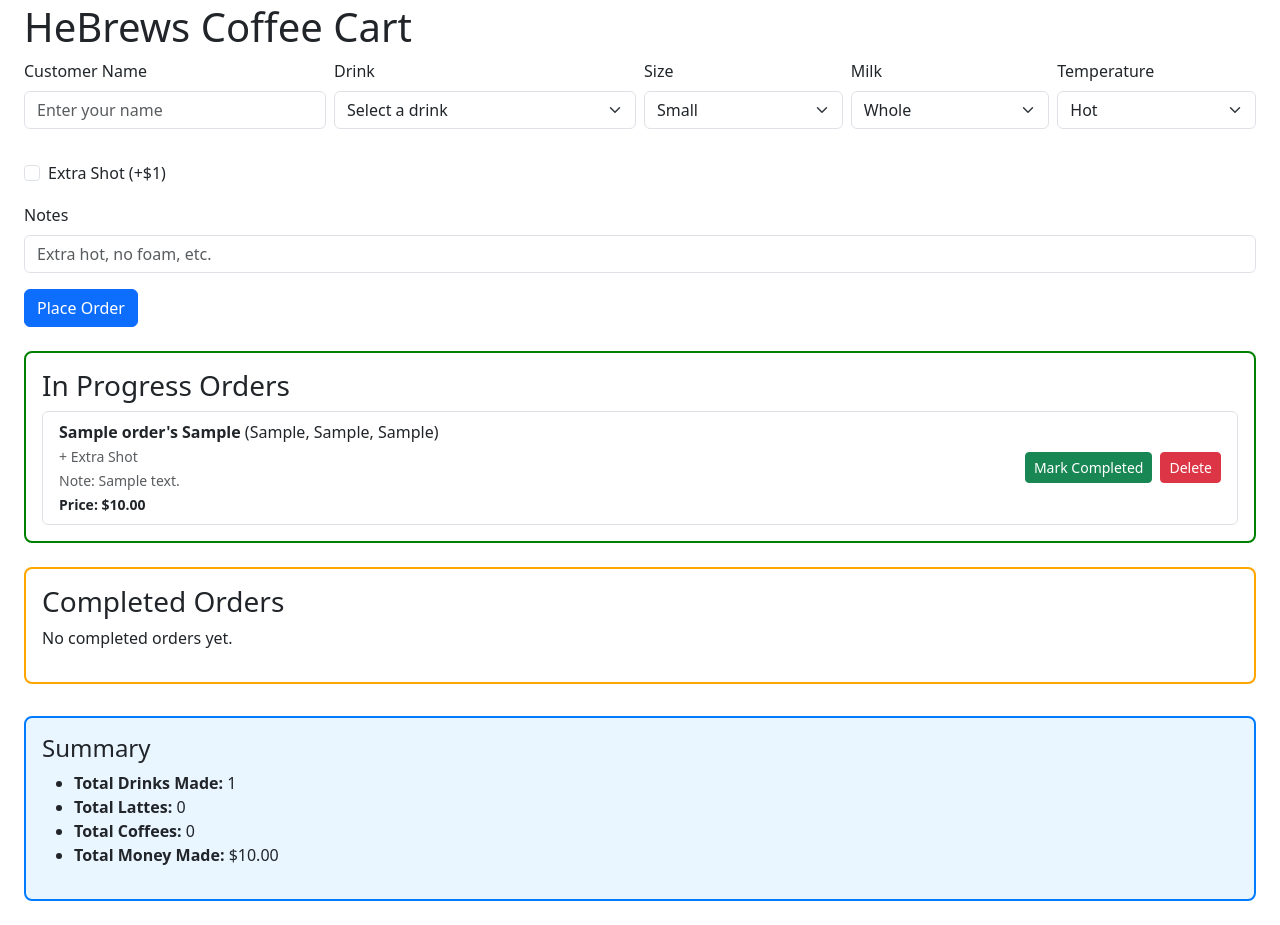
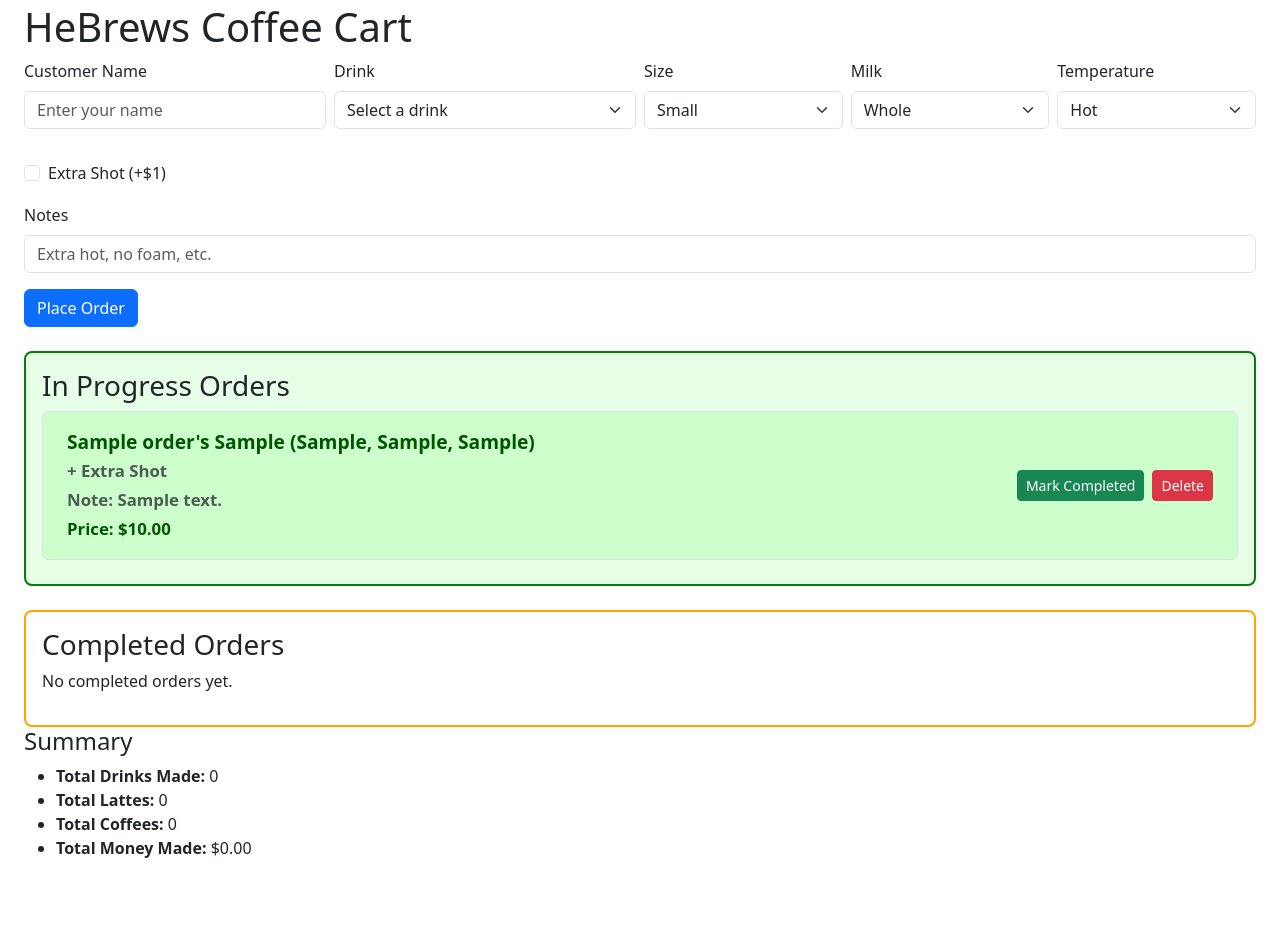
Before and after one commit to kyoussef777/st-marks-fiteer, a Flask app: page / in a window 1280 px wide. Shown: the part 21-946 px from the top of the page. After the commit the page ends 879 px from the top, so only its background shows below. Run offline with Flask 3, Linux system fonts and the light colour scheme; tables that the repository leaves empty hold one stand-in row (values such as "Sample post").

Commit message:
Updated text visibility

```diff
--- a/app/templates/index.html
+++ b/app/templates/index.html
@@ -10,6 +10,16 @@
         padding: 1rem;
         margin-top: 1.5rem;
         border-radius: 0.5rem;
+        background-color: #e6ffe6; /* light green background */
+    }
+    .pending-orders .list-group-item {
+        font-size: 1.2rem;          /* larger font */
+        font-weight: 600;           /* semi-bold */
+        padding: 1rem 1.5rem;       /* more padding */
+        background-color: #ccffcc;  /* slightly darker green for items */
+        border-radius: 0.4rem;
+        margin-bottom: 0.5rem;
+        color: #005500;             /* dark green text for good contrast */
     }
     .completed-orders {
         border: 2px solid orange;
@@ -17,14 +27,8 @@
         margin-top: 1.5rem;
         border-radius: 0.5rem;
     }
-    .summary {
-      margin-top: 2rem;
-      border: 2px solid #007bff;
-      padding: 1rem;
-      border-radius: 0.5rem;
-      background-color: #e9f5ff;
-    }
   </style>
+
 </head>
 <body class="p-4">
   <h1>HeBrews Coffee Cart</h1>
@@ -167,10 +171,11 @@
 
   <div class="summary">
     <h4>Summary</h4>
-    {% set total_drinks = orders | length %}
-    {% set total_lattes = orders | selectattr('drink', 'equalto', 'Latte') | list | length %}
-    {% set total_coffees = orders | selectattr('drink', 'equalto', 'Coffee') | list | length %}
-    {% set total_money = orders | sum(attribute='price') %}
+    {% set completed = orders | selectattr('status', 'equalto', 'completed') | list %}
+    {% set total_drinks = completed | length %}
+    {% set total_lattes = completed | selectattr('drink', 'equalto', 'Latte') | list | length %}
+    {% set total_coffees = completed | selectattr('drink', 'equalto', 'Coffee') | list | length %}
+    {% set total_money = completed | sum(attribute='price') %}
     <ul>
         <li><strong>Total Drinks Made:</strong> {{ total_drinks }}</li>
         <li><strong>Total Lattes:</strong> {{ total_lattes }}</li>
--- a/docker-compose.yml
+++ b/docker-compose.yml
@@ -2,7 +2,7 @@
 services:
   pos:
     # build: .
-    image: hebrew-pos:1.3
+    image: hebrew-pos:1.5
     ports:
       - "5000:5000"
     volumes:
```
Lines whose indentation alone changed are shown as unchanged.
